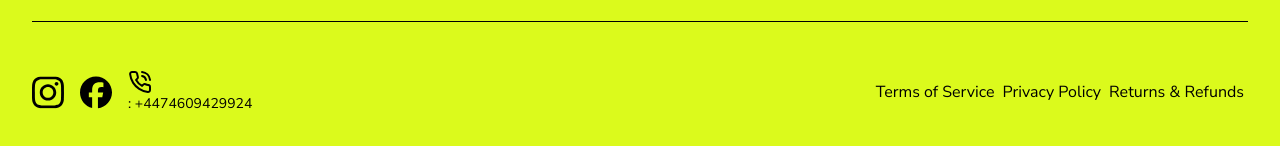
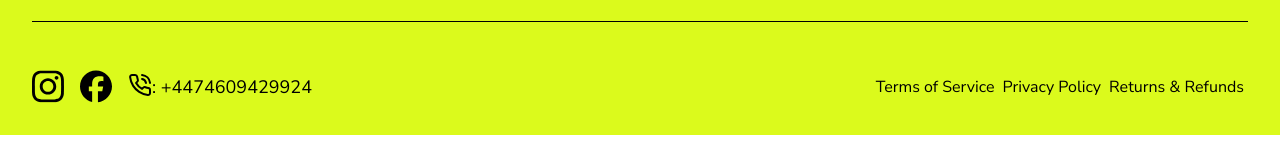
Before and after one commit to Patrick-Chukwu/timbucloud, a React (Vite) app: page /products in a window 1280 px wide. Shown: the part 231-395 px from the top of the page. Built offline with nearby package versions, Linux system fonts and the light colour scheme; no server answers.

Commit message:
feat: update file

```diff
--- a/src/components/Footer.jsx
+++ b/src/components/Footer.jsx
@@ -22,7 +22,7 @@ const Footer = () => {
         </a>
         <a href="https://www.facebook.com/arinze.nwokolo.5?mibextid=ZbWKwL">        <img src={fb} alt="Facebook Icon" />
         </a>
-        <div>        <PhoneCallIcon/>: +4474609429924
+        <div className='flex'>        <PhoneCallIcon/><p className="text-lg">: +4474609429924</p>
         </div>
 
       </div>
```
